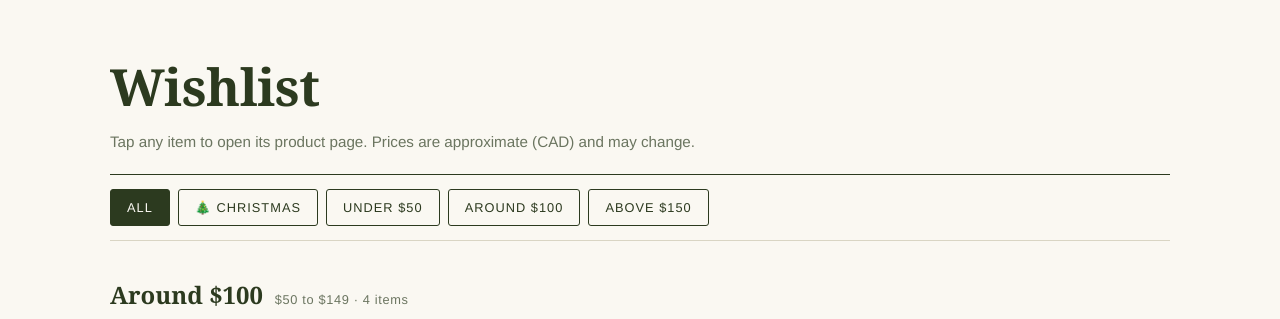
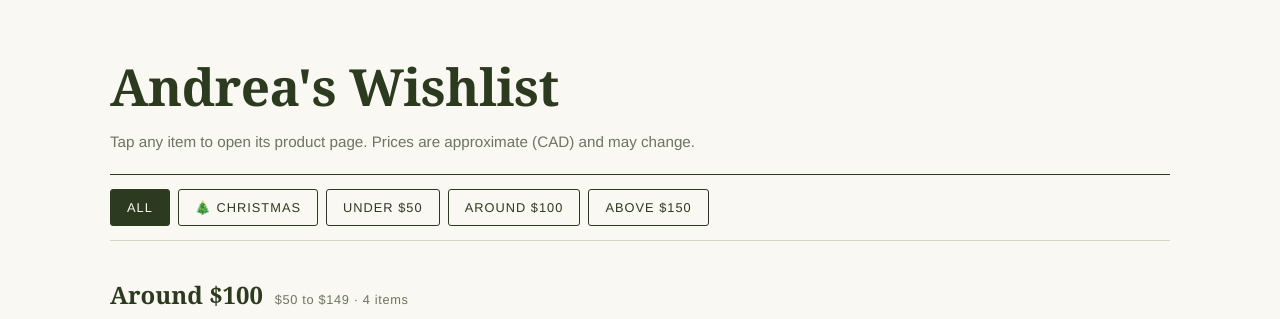
Before and after one commit to reallnhwy/andrea-wishlist, a plain HTML site: page index.html in a window 1280 px wide. Shown: the top 319 px of the page. Drawn offline with Linux system fonts and the light colour scheme.

Commit message:
Update index.html

```diff
--- a/index.html
+++ b/index.html
@@ -240,7 +240,7 @@ footer {
 <div class="wrap">
 
   <header>
-    <h1>Wishlist</h1>
+    <h1>Andrea's Wishlist</h1>
     <p>Tap any item to open its product page. Prices are approximate (CAD) and may change.</p>
   </header>
 
```
